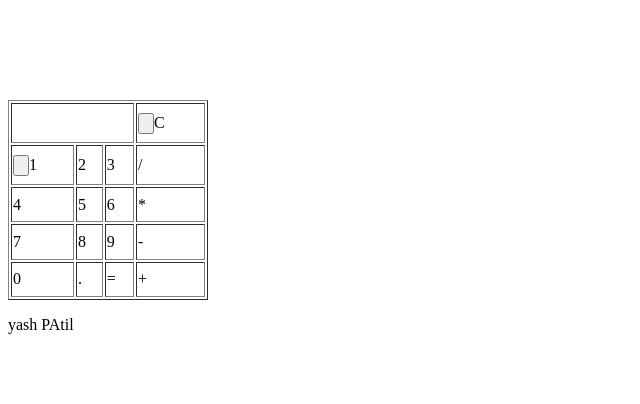
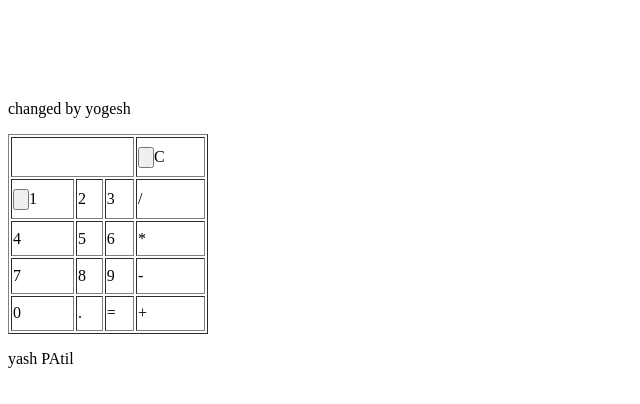
Before and after one commit to yashdpatil/codeblooded_sample, a plain HTML site: page index.html in a window 1280 px wide. Shown: the whole page, without its empty margins (0-640 px from the left). Drawn offline with Linux system fonts and the light colour scheme.

Commit message:
changed by yogesh

```diff
--- a/index.html
+++ b/index.html
@@ -42,6 +42,7 @@
           <td>=</td>
           <td>+</td>
         </tr>
+        <p>changed by yogesh</p>
       </table>
 
       <p>yash PAtil</p>
```
